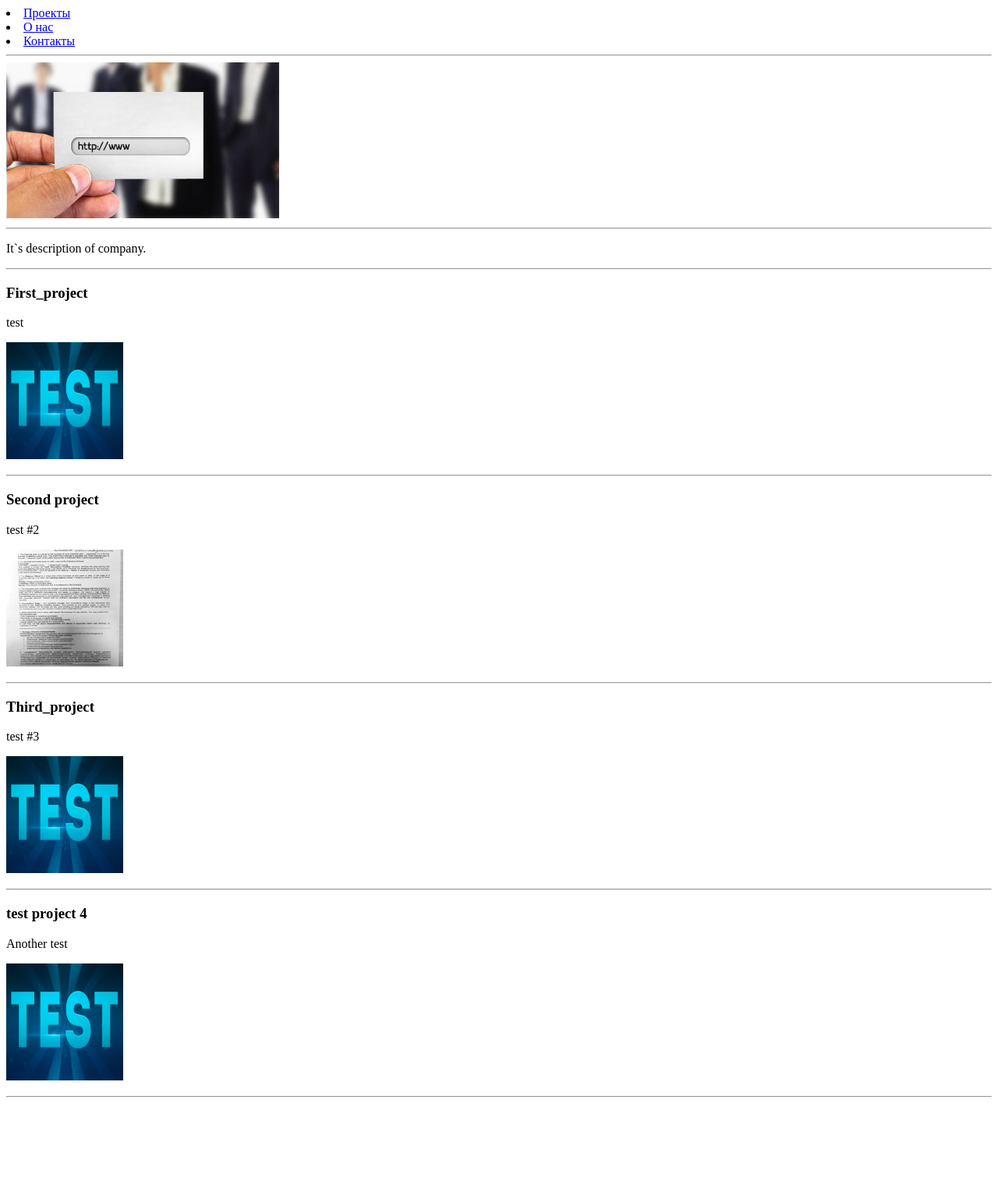
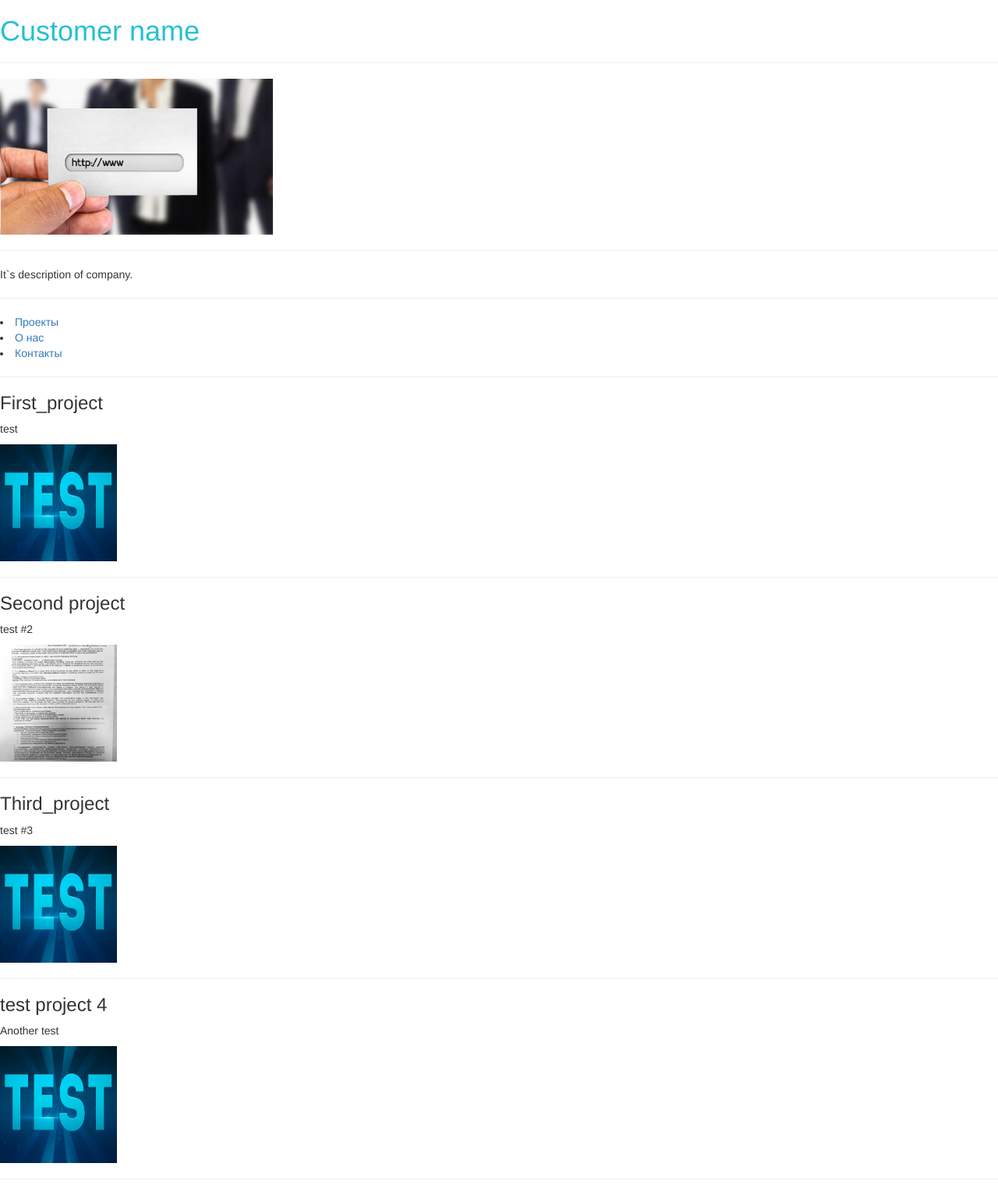
Before and after one commit to Radik73/site_visit, a Django app: page /projects in a window 1280 px wide. Shown: the whole page at 78% size. Before the commit the page ends 1408 px from the top, so only its background shows below. Run offline with Django 3.2, Linux system fonts and the light colour scheme; data comes from the database, SQL or seed files in the repository; both versions use the stored data as it was after the commit; some libraries are stand-ins or nearby versions.

Commit message:
Commit Site with pages: "About us", "Contact us", "Projects" which include all static files

```diff
--- a/mysite/templates/projects.html
+++ b/mysite/templates/projects.html
@@ -1,25 +1,38 @@
 <!DOCTYPE html>
+{% load staticfiles %}
 <html>
 <head>
 	<title>Наши проекты</title>
+	<link rel="stylesheet" href="//maxcdn.bootstrapcdn.com/bootstrap/3.2.0/css/bootstrap.min.css">
+	<link rel="stylesheet" href="//maxcdn.bootstrapcdn.com/bootstrap/3.2.0/css/bootstrap-theme.min.css">
+	<link rel="stylesheet" href="{% static 'projects.css' %}">
 </head>
 <body>
-<div class="menu">
+	<div id="contain">
+
+		<div id="header">
+			<h1>Customer name</h1>
+			<hr>
+		</div>
+
+		<div id="images">
+			<img src="{% static picture %}" width="350" height="200" alt="My images"/>
+			<hr>
+		</div>
+
+		<div id="description">
+			<p>{{ data }}<p>
+			<hr>
+		</div>
+
+		<div id="menu">
 			<li><a href="{% url 'projects' %}">Проекты</a></li>
 			<li><a href="{% url 'about' %}">О нас</a></li>
 			<li><a href="{% url 'message' %}">Контакты</a></li>
 			<hr>
 		</div>
-<div class="images">
-		{% load staticfiles %}
-		<img src="{% static picture %}" width="350" height="200" alt="My images"/>
-		<hr>
-</div>
-<div class="description">
-	<p>{{ data }}<p>
-	<hr>
-</div>
-<div class="tape">
+
+		<div id="tape">
 			{% for project in projects %}
 				<h3>{{ project.title }}</h3>
 				<p>{{ project.content }}<p/>
@@ -27,5 +40,7 @@
 				<hr>
 			{% endfor %}
 		</div>
+
+	</div>
 </body>
 </html>
--- /dev/null
+++ b/static/css/projects.css
@@ -0,0 +1,18 @@
+div#contain{
+
+}
+div#header {
+	color: #26C0D4;
+}
+div#images{
+
+}
+div#menu{
+
+}
+div#description{
+
+}
+div#tape{
+
+}
--- a/static/css/site.css
+++ /dev/null
@@ -1,3 +0,0 @@
-div.header {
-	color: #26B2D1;
-}
```
Also changed, not shown: mysite/templates/about.html (+21 -12 lines), mysite/templates/message.html (+27 -12 lines), static/css/about.css (added, +18 -0 lines), static/css/message.css (added, +18 -0 lines), db.sqlite3. Lines whose indentation alone changed are shown as unchanged.
